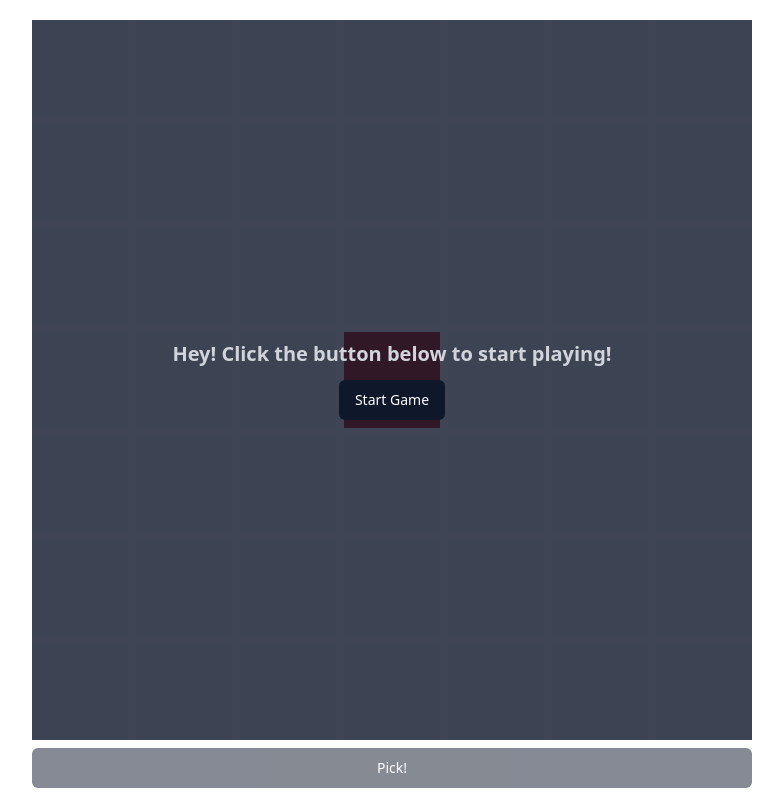
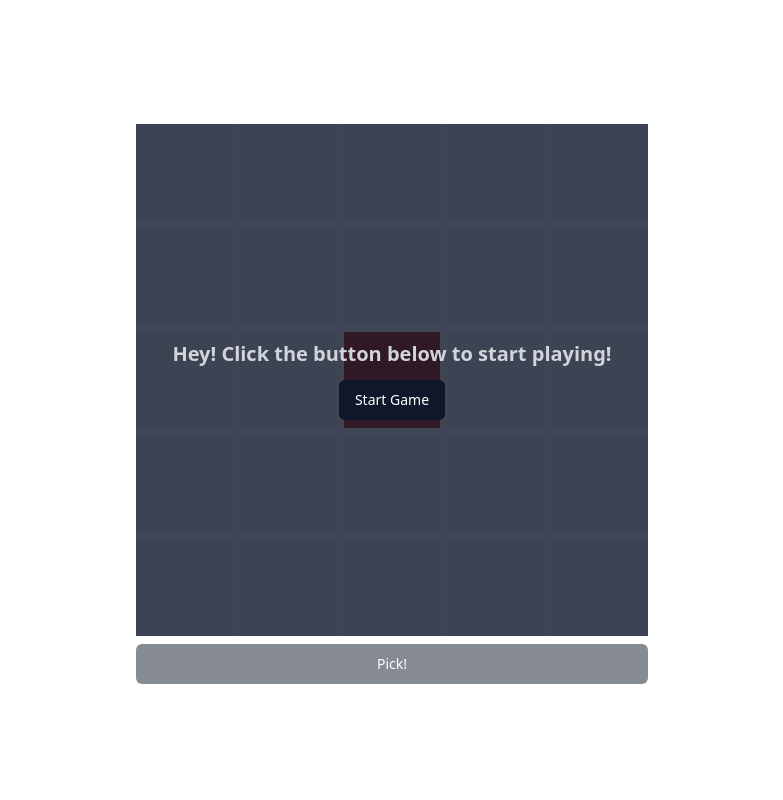
Before and after one commit to FelipeVa/random-cube-game, a React (Vite) app: page / in a window 1280 px wide. Shown: the whole page, without its empty margins (248-1031 px from the left). Built offline with nearby package versions, Linux system fonts and the light colour scheme.

Commit message:
chore: small changes

```diff
--- a/src/App.tsx
+++ b/src/App.tsx
@@ -14,7 +14,7 @@ import { GameInformation } from '@/components/GameInformation';
 import { StartGame } from '@/components/StartGame';
 
 function App() {
-  const [gameSize, setGameSize] = useState(7);
+  const [gameSize, setGameSize] = useState(5);
   const [started, setStarted] = useState(false);
   const [winnerColor, setWinnerColor] = useState<string | null>(null);
   const [gameCell, setGameCell] = useState(
```
